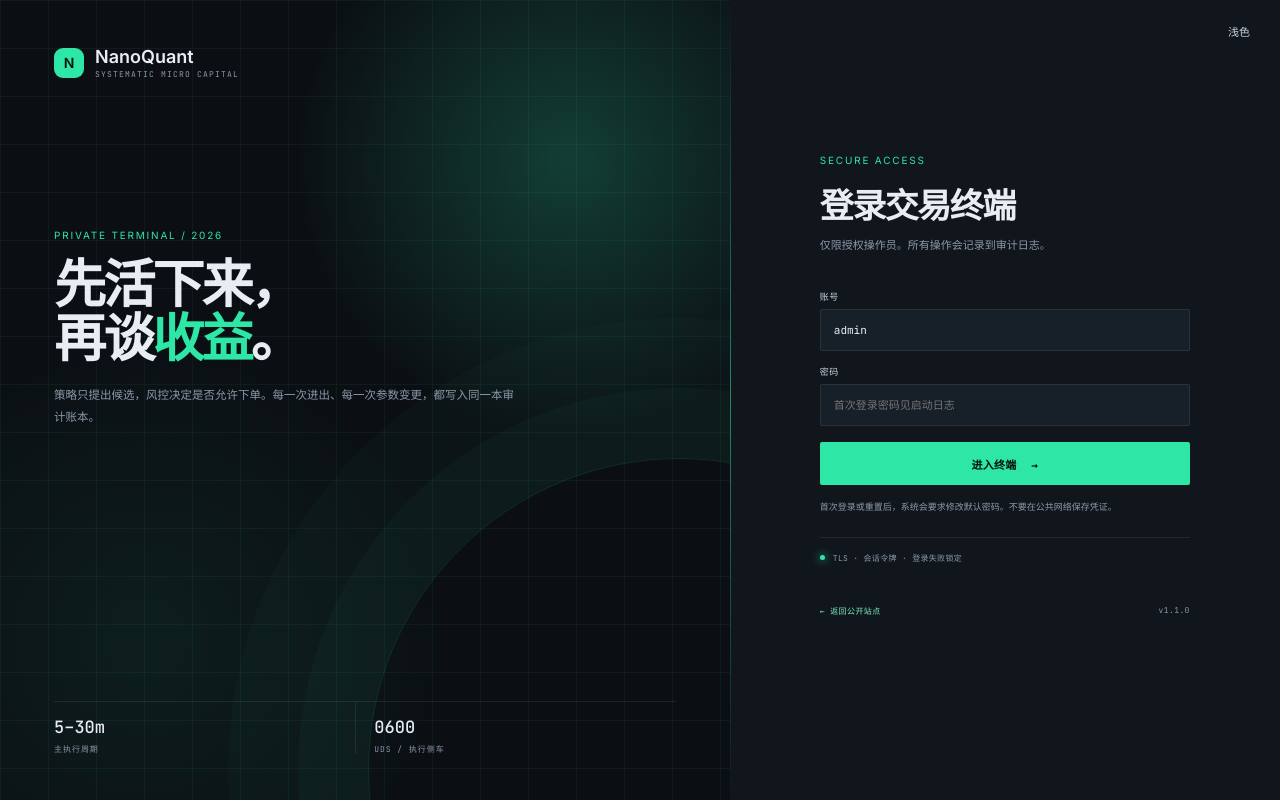
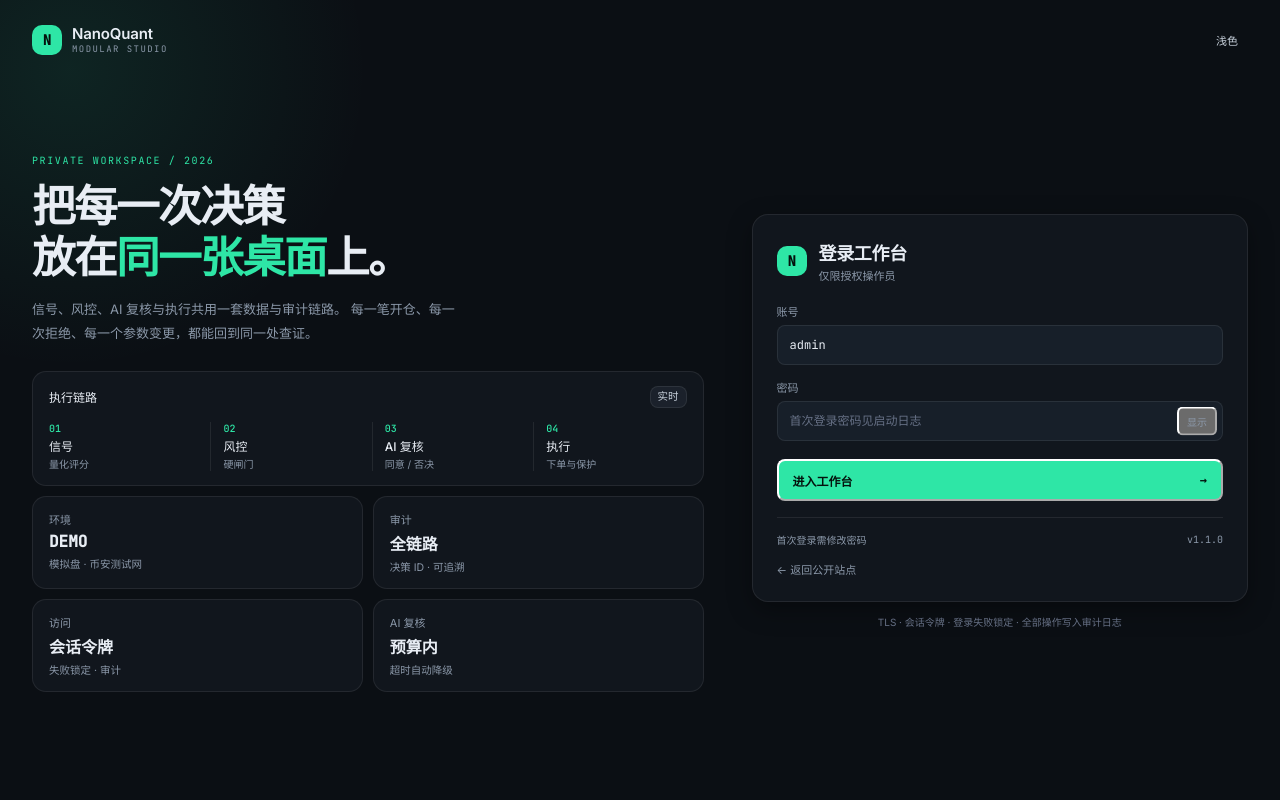
Before and after one commit to qiuyuec-qyacgcom/nanoquant, a Vue app in the folder frontend/: page /#/login in a window 1280 px wide. Built offline with nearby package versions, Linux system fonts and the light colour scheme.

Commit message:
[UI] feat(web): 登录页重构为工作台入口

```diff
--- a/frontend/src/views/LoginView.vue
+++ b/frontend/src/views/LoginView.vue
@@ -15,6 +15,14 @@ const username = ref('admin')
 const password = ref('')
 const loading = ref(false)
 const error = ref('')
+const showPassword = ref(false)
+
+const flow = [
+  { k: '01', title: '信号', desc: '量化评分' },
+  { k: '02', title: '风控', desc: '硬闸门' },
+  { k: '03', title: 'AI 复核', desc: '同意 / 否决' },
+  { k: '04', title: '执行', desc: '下单与保护' },
+]
 
 async function submit() {
   if (loading.value) return
@@ -33,411 +41,430 @@ async function submit() {
 </script>
 
 <template>
-  <div class="login-page">
-    <button class="login-theme btn btn-sm btn-ghost" type="button" @click="toggleTheme">
+  <div class="gate">
+    <header class="gate-head">
+      <div class="gate-brand">
+        <span class="gate-mark">N</span>
+        <div>
+          <b>NanoQuant</b>
+          <small>MODULAR STUDIO</small>
+        </div>
+      </div>
+      <button class="btn btn-sm btn-ghost" type="button" @click="toggleTheme">
         {{ theme === 'dark' ? '浅色' : '深色' }}
       </button>
-    <section class="login-visual">
-      <div class="login-brand">
-        <div class="brand-mark">N</div>
+    </header>
+
+    <main class="gate-main">
+      <section class="gate-copy">
+        <span class="eyebrow">PRIVATE WORKSPACE / 2026</span>
+        <h1>把每一次决策<br />放在<em>同一张桌面</em>上。</h1>
+        <p class="gate-lead">
+          信号、风控、AI 复核与执行共用一套数据与审计链路。
+          每一笔开仓、每一次拒绝、每一个参数变更，都能回到同一处查证。
+        </p>
+
+        <div class="bento">
+          <article class="bcard wide">
+            <div class="bcard-head">
+              <span>执行链路</span>
+              <span class="tag tag-dim">实时</span>
+            </div>
+            <div class="flow">
+              <div v-for="step in flow" :key="step.k" class="flow-step">
+                <b>{{ step.k }}</b>
+                <span>{{ step.title }}</span>
+                <small>{{ step.desc }}</small>
+              </div>
+            </div>
+          </article>
+
+          <article class="bcard">
+            <span class="bcard-k">环境</span>
+            <b class="bcard-v">DEMO</b>
+            <span class="bcard-s">模拟盘 · 币安测试网</span>
+          </article>
+          <article class="bcard">
+            <span class="bcard-k">审计</span>
+            <b class="bcard-v">全链路</b>
+            <span class="bcard-s">决策 ID · 可追溯</span>
+          </article>
+          <article class="bcard">
+            <span class="bcard-k">访问</span>
+            <b class="bcard-v">会话令牌</b>
+            <span class="bcard-s">失败锁定 · 审计</span>
+          </article>
+          <article class="bcard">
+            <span class="bcard-k">AI 复核</span>
+            <b class="bcard-v">预算内</b>
+            <span class="bcard-s">超时自动降级</span>
+          </article>
+        </div>
+      </section>
+
+      <section class="gate-auth">
+        <div class="auth-card">
+          <div class="auth-head">
+            <span class="auth-mark">N</span>
             <div>
-          <div class="login-brand-name">NanoQuant</div>
-          <div class="login-brand-sub">systematic micro capital</div>
+              <h2>登录工作台</h2>
+              <p>仅限授权操作员</p>
             </div>
           </div>
 
-      <div class="login-quote">
-        <div class="eyebrow">PRIVATE TERMINAL / 2026</div>
-        <h1>先活下来，<br />再谈<em>收益</em>。</h1>
-        <p>策略只提出候选，风控决定是否允许下单。每一次进出、每一次参数变更，都写入同一本审计账本。</p>
-      </div>
+          <form @submit.prevent="submit">
+            <label class="auth-label" for="login-user">账号</label>
+            <input
+              id="login-user"
+              v-model="username"
+              class="auth-input mono"
+              autocomplete="username"
+              spellcheck="false"
+            />
 
-      <div class="login-stats">
-        <div><b>5–30m</b><span>主执行周期</span></div>
-        <div><b>0600</b><span>UDS / 执行侧车</span></div>
-      </div>
-    </section>
-
-    <section class="login-panel">
-      <div class="login-form">
-        <div class="eyebrow">SECURE ACCESS</div>
-        <h2>登录交易终端</h2>
-        <p class="login-lead">仅限授权操作员。所有操作会记录到审计日志。</p>
-
-        <form @submit.prevent="submit">
-          <label class="login-label" for="login-user">账号</label>
-          <input id="login-user" v-model="username" class="login-input mono" autocomplete="username" />
-
-          <label class="login-label" for="login-password">密码</label>
+            <label class="auth-label" for="login-password">密码</label>
+            <div class="auth-secret">
               <input
                 id="login-password"
                 v-model="password"
-            type="password"
-            class="login-input mono"
+                :type="showPassword ? 'text' : 'password'"
+                class="auth-input mono"
                 autocomplete="current-password"
                 placeholder="首次登录密码见启动日志"
               />
+              <button class="auth-eye" type="button" @click="showPassword = !showPassword">
+                {{ showPassword ? '隐藏' : '显示' }}
+              </button>
+            </div>
 
-          <div v-if="error" class="login-error">{{ error }}</div>
-          <button class="login-submit" type="submit" :disabled="loading">
-            {{ loading ? '验证中…' : '进入终端' }} <span>→</span>
+            <div v-if="error" class="auth-error">{{ error }}</div>
+
+            <button class="auth-submit" type="submit" :disabled="loading">
+              {{ loading ? '验证中…' : '进入工作台' }}
+              <span aria-hidden="true">→</span>
             </button>
           </form>
 
-        <div class="login-hint">
-          首次登录或重置后，系统会要求修改默认密码。不要在公共网络保存凭证。
-        </div>
-        <div class="login-security"><i></i> TLS · 会话令牌 · 登录失败锁定</div>
-        <div class="login-links">
-          <router-link to="/">← 返回公开站点</router-link>
+          <div class="auth-meta">
+            <span>首次登录需修改密码</span>
             <span>v1.1.0</span>
           </div>
+          <router-link to="/" class="auth-back">← 返回公开站点</router-link>
         </div>
+        <p class="auth-foot">TLS · 会话令牌 · 登录失败锁定 · 全部操作写入审计日志</p>
       </section>
+    </main>
   </div>
 </template>
 
 <style scoped>
-.login-page {
+.gate {
   position: relative;
+  display: flex;
+  flex-direction: column;
   min-height: 100vh;
-  display: grid;
-  grid-template-columns: 57% 43%;
-  background: var(--bg);
+  max-width: 1280px;
+  margin: 0 auto;
+  padding: 24px 32px 28px;
   color: var(--text);
   overflow: hidden;
 }
 
-.login-theme {
+.gate::before {
+  content: '';
   position: absolute;
-  top: 18px;
-  right: 20px;
-  z-index: 5;
+  inset: -240px 40% auto -240px;
+  width: 620px;
+  height: 620px;
+  border-radius: 50%;
+  background: radial-gradient(circle, color-mix(in srgb, var(--accent) 10%, transparent), transparent 68%);
+  pointer-events: none;
 }
 
-.login-visual {
+.gate-head {
   position: relative;
-  padding: 46px 54px;
-  background:
-    radial-gradient(circle at 78% 20%, color-mix(in srgb, var(--accent) 22%, transparent), transparent 32%),
-    radial-gradient(circle at 20% 80%, color-mix(in srgb, var(--accent) 7%, transparent), transparent 35%),
-    var(--bg);
-  overflow: hidden;
+  z-index: 1;
+  display: flex;
+  align-items: center;
+  justify-content: space-between;
+  gap: 16px;
 }
 
-.login-visual::before {
-  content: '';
-  position: absolute;
-  inset: 0;
-  background-image: linear-gradient(color-mix(in srgb, var(--accent) 6%, transparent) 1px, transparent 1px),
-    linear-gradient(90deg, color-mix(in srgb, var(--accent) 6%, transparent) 1px, transparent 1px);
-  background-size: 48px 48px;
+.gate-brand {
+  display: flex;
+  align-items: center;
+  gap: 10px;
+}
+.gate-mark,
+.auth-mark {
+  display: grid;
+  place-items: center;
+  width: 30px;
+  height: 30px;
+  border-radius: var(--r-md);
+  background: var(--accent);
+  color: var(--on-accent);
+  font-family: var(--mono);
+  font-size: 14px;
+  font-weight: 600;
+}
+.gate-brand b {
+  display: block;
+  font-size: 15px;
+  font-weight: 600;
+  letter-spacing: -0.01em;
+}
+.gate-brand small {
+  display: block;
+  color: var(--muted);
+  font-family: var(--mono);
+  font-size: 9px;
+  letter-spacing: 0.16em;
 }
 
-.login-visual::after {
-  content: '';
-  position: absolute;
-  right: -260px;
-  bottom: -280px;
-  width: 620px;
-  height: 620px;
-  border: 1px solid color-mix(in srgb, var(--accent) 14%, transparent);
-  border-radius: 50%;
-  box-shadow: 0 0 0 70px color-mix(in srgb, var(--accent) 3%, transparent),
-    0 0 0 140px color-mix(in srgb, var(--accent) 2%, transparent);
+.gate-main {
+  position: relative;
+  z-index: 1;
+  flex: 1;
+  display: grid;
+  grid-template-columns: minmax(0, 1.15fr) minmax(360px, 0.85fr);
+  align-items: center;
+  gap: 48px;
+  padding: 40px 0 24px;
 }
 
-.login-brand,
-.login-quote,
-.login-stats {
-  position: relative;
-  z-index: 1;
+.gate-copy { min-width: 0; }
+.eyebrow {
+  color: var(--accent);
+  font-family: var(--mono);
+  font-size: 10px;
+  letter-spacing: 0.16em;
+}
+.gate-copy h1 {
+  margin: 14px 0 0;
+  font-size: clamp(30px, 3.4vw, 44px);
+  line-height: 1.16;
+  font-weight: 600;
+  letter-spacing: -0.035em;
+}
+.gate-copy h1 em {
+  font-style: normal;
+  color: var(--accent);
+}
+.gate-lead {
+  max-width: 52ch;
+  margin: 16px 0 0;
+  color: var(--muted);
+  font-size: 13px;
+  line-height: 1.8;
 }
 
-.login-brand {
+.bento {
+  display: grid;
+  grid-template-columns: repeat(2, minmax(0, 1fr));
+  gap: 10px;
+  margin-top: 26px;
+}
+.bcard {
+  display: flex;
+  flex-direction: column;
+  gap: 4px;
+  min-width: 0;
+  padding: 14px 16px;
+  background: var(--panel);
+  border: 1px solid var(--line);
+  border-radius: var(--r-lg);
+}
+.bcard.wide { grid-column: span 2; }
+.bcard-head {
   display: flex;
   align-items: center;
-  gap: 11px;
+  justify-content: space-between;
+  gap: 8px;
+  margin-bottom: 10px;
+  font-size: 12px;
+  font-weight: 500;
+}
+.bcard-k {
+  color: var(--muted);
+  font-size: 11px;
+}
+.bcard-v {
+  font-family: var(--mono);
+  font-size: 16px;
+  font-weight: 600;
+  font-variant-numeric: tabular-nums;
+}
+.bcard-s {
+  color: var(--muted);
+  font-size: 10.5px;
 }
 
-.login-brand .brand-mark {
-  width: 30px;
-  height: 30px;
-  font-size: 14px;
+.flow {
+  display: grid;
+  grid-template-columns: repeat(4, minmax(0, 1fr));
+  gap: 8px;
+}
+.flow-step {
+  position: relative;
+  display: flex;
+  flex-direction: column;
+  gap: 2px;
+  padding-left: 12px;
+  border-left: 1px solid var(--line);
+}
+.flow-step:first-child { border-left: 0; padding-left: 0; }
+.flow-step b {
+  color: var(--accent);
+  font-family: var(--mono);
+  font-size: 10px;
+  font-weight: 500;
+}
+.flow-step span { font-size: 12px; font-weight: 500; }
+.flow-step small { color: var(--muted); font-size: 10px; }
+
+.gate-auth { min-width: 0; }
+
+.auth-card {
+  padding: 24px;
+  background: var(--panel);
+  border: 1px solid var(--line);
+  border-radius: 16px;
+  box-shadow: var(--shadow-2);
+}
+.auth-head {
+  display: flex;
+  align-items: center;
+  gap: 12px;
+  margin-bottom: 20px;
+}
+.auth-head h2 {
+  margin: 0;
+  font-size: 18px;
+  font-weight: 600;
+  letter-spacing: -0.02em;
+}
+.auth-head p {
+  margin: 2px 0 0;
+  color: var(--muted);
+  font-size: 11px;
 }
 
-.login-brand-name {
-  font-family: var(--sans);
-  font-size: 18px;
-  font-weight: 600;
+.auth-label {
+  display: block;
+  margin: 14px 0 6px;
+  color: var(--muted);
+  font-size: 11px;
+}
+.auth-input {
+  width: 100%;
+  height: 40px;
+  padding: 0 12px;
+  background: var(--panel-2);
+  border: 1px solid var(--line);
+  border-radius: var(--r-sm);
+  color: var(--text);
+  font-size: 12px;
+  outline: none;
+}
+.auth-input::placeholder { color: var(--dim); }
+.auth-input:focus {
+  border-color: var(--accent);
+  box-shadow: var(--focus-ring);
 }
 
-.login-brand-sub {
+.auth-secret { position: relative; }
+.auth-secret .auth-input { padding-right: 58px; }
+.auth-eye {
+  position: absolute;
+  top: 50%;
+  right: 6px;
+  transform: translateY(-50%);
+  padding: 5px 8px;
+  border-radius: 6px;
   color: var(--muted);
-  font-family: var(--mono);
-  font-size: 8px;
-  letter-spacing: 0.15em;
-  text-transform: uppercase;
-  margin-top: 2px;
+  font-size: 10px;
 }
+.auth-eye:hover { color: var(--text); background: var(--panel-3); }
 
-.login-quote {
-  margin-top: 150px;
-  max-width: 560px;
-}
-
-.login-quote .eyebrow {
-  color: var(--accent);
-  font-size: 10px;
-  letter-spacing: 0.18em;
-}
-
-.login-quote h1 {
-  margin: 17px 0 0;
-  font-family: var(--sans);
-  font-size: 52px;
-  line-height: 1.04;
-  font-weight: 600;
-  letter-spacing: -0.055em;
-}
-
-.login-quote h1 em {
-  color: var(--accent);
-  font-style: normal;
-}
-
-.login-quote p {
-  max-width: 460px;
-  margin: 19px 0 0;
-  color: var(--muted);
-  font-size: 11.5px;
-  line-height: 1.9;
-}
-
-.login-stats {
-  position: absolute;
-  left: 54px;
-  right: 54px;
-  bottom: 46px;
-  display: flex;
-  border-top: 1px solid var(--line);
-}
-
-.login-stats > div {
-  flex: 1;
-  padding: 14px 0 0 18px;
-  border-left: 1px solid var(--line);
-}
-
-.login-stats > div:first-child {
-  border-left: 0;
-  padding-left: 0;
-}
-
-.login-stats b {
-  display: block;
-  font-family: var(--mono);
-  font-size: 17px;
-  font-weight: 500;
-  color: var(--text);
-}
-
-.login-stats span {
-  display: block;
-  margin-top: 5px;
-  color: var(--muted);
-  font-family: var(--mono);
-  font-size: 8px;
-  letter-spacing: 0.12em;
-  text-transform: uppercase;
-}
-
-.login-panel {
-  position: relative;
-  display: flex;
-  align-items: center;
-  justify-content: center;
-  padding: 60px 80px;
-  background: var(--panel);
-  color: var(--text);
-}
-
-.login-panel::before {
-  content: '';
-  position: absolute;
-  left: 0;
-  top: 0;
-  bottom: 0;
-  width: 1px;
-  background: linear-gradient(180deg, transparent, var(--accent), transparent);
-  opacity: 0.55;
-}
-
-.login-form {
-  width: 100%;
-  max-width: 370px;
-  margin-top: -30px;
-}
-
-.login-form .eyebrow {
-  color: var(--accent);
-  font-size: 10px;
-  letter-spacing: 0.18em;
-}
-
-.login-form h2 {
-  margin: 13px 0 0;
-  font-family: var(--sans);
-  font-size: 34px;
-  font-weight: 600;
-  letter-spacing: -0.045em;
-}
-
-.login-lead {
-  color: var(--muted);
-  font-size: 11px;
-  margin: 8px 0 0;
-}
-
-.login-form form {
-  display: grid;
-  gap: 6px;
-  margin-top: 30px;
-}
-
-.login-label {
-  color: var(--text-dim);
-  font-family: var(--mono);
-  font-size: 9px;
-  letter-spacing: 0.05em;
-  margin-top: 8px;
-  text-transform: uppercase;
-}
-
-.login-input {
-  width: 100%;
-  height: 42px;
-  padding: 0 13px;
-  border: 1px solid var(--line);
-  border-radius: 2px;
-  background: var(--panel-2);
-  color: var(--text);
-  font-size: 11px;
-  outline: none;
-}
-
-.login-input:focus {
-  border-color: var(--accent);
-  box-shadow: 0 0 0 3px color-mix(in srgb, var(--accent) 14%, transparent);
-}
-
-.login-error {
-  margin-top: 10px;
-  padding: 8px 10px;
+.auth-error {
+  margin-top: 12px;
+  padding: 9px 11px;
   border: 1px solid var(--down);
+  border-radius: var(--r-sm);
   background: var(--down-soft);
   color: var(--down);
   font-size: 11px;
 }
 
-.login-submit {
+.auth-submit {
+  display: flex;
+  align-items: center;
+  justify-content: space-between;
   width: 100%;
-  height: 43px;
-  margin-top: 10px;
-  border: 0;
-  border-radius: 2px;
+  height: 42px;
+  margin-top: 18px;
+  padding: 0 14px;
+  border-radius: var(--r-sm);
   background: var(--accent);
   color: var(--on-accent);
-  font-family: var(--mono);
-  font-size: 11px;
-  font-weight: 700;
-  letter-spacing: 0.02em;
+  font-size: 12px;
+  font-weight: 600;
+  transition: filter var(--dur-1) var(--ease);
 }
+.auth-submit:hover:not(:disabled) { filter: brightness(1.05); }
+.auth-submit:disabled { opacity: 0.6; cursor: wait; }
+.auth-submit span { font-family: var(--mono); }
 
-.login-submit span {
-  color: var(--on-accent);
-  margin-left: 8px;
-}
-
-.login-submit:disabled {
-  opacity: 0.6;
-}
-
-.login-hint {
-  color: var(--muted);
-  font-size: 9px;
-  line-height: 1.7;
-  margin-top: 14px;
-}
-
-.login-security {
+.auth-meta {
   display: flex;
   align-items: center;
-  gap: 8px;
-  margin-top: 22px;
+  justify-content: space-between;
+  gap: 12px;
+  margin-top: 16px;
   padding-top: 14px;
   border-top: 1px solid var(--line);
   color: var(--muted);
   font-family: var(--mono);
-  font-size: 8px;
-  letter-spacing: 0.04em;
+  font-size: 10px;
+}
+.auth-back {
+  display: inline-block;
+  margin-top: 14px;
+  color: var(--muted);
+  font-size: 11px;
+}
+.auth-back:hover { color: var(--text); }
+.auth-foot {
+  margin: 12px 0 0;
+  color: var(--dim);
+  font-size: 10px;
+  text-align: center;
 }
 
-.login-security i {
-  width: 5px;
-  height: 5px;
-  border-radius: 50%;
-  background: var(--up);
-  box-shadow: 0 0 8px var(--up);
+@media (max-width: 980px) {
+  .gate-main {
+    grid-template-columns: 1fr;
+    gap: 28px;
+    padding-top: 24px;
+  }
+  .gate-auth { order: -1; }
+  .gate-copy h1 { font-size: 30px; }
 }
 
-.login-links {
-  display: flex;
-  justify-content: space-between;
-  margin-top: 42px;
-  color: var(--muted);
-  font-family: var(--mono);
-  font-size: 8px;
-  letter-spacing: 0.05em;
+@media (max-width: 620px) {
+  .gate { padding: 16px; }
+  .gate-main { padding-top: 18px; }
+  .gate-copy h1 { font-size: 26px; }
+  .bento { grid-template-columns: 1fr; }
+  .bcard.wide { grid-column: auto; }
+  .flow { grid-template-columns: repeat(2, minmax(0, 1fr)); }
+  .flow-step:nth-child(3) { border-left: 0; padding-left: 0; }
+  .auth-card { padding: 20px; }
+  .gate-lead { font-size: 12px; }
 }
 
-.login-links a {
-  color: var(--accent-2);
-}
-
-@media (max-width: 900px) {
-  .login-page {
-    grid-template-columns: 1fr;
-    min-height: 100vh;
-  }
-
-  .login-visual {
-    min-height: 260px;
-    padding: 24px 24px 20px;
-  }
-
-  .login-quote {
-    margin-top: 34px;
-  }
-
-  .login-quote h1 {
-    font-size: 36px;
-  }
-
-  .login-quote p {
-    font-size: 10px;
-  }
-
-  .login-stats {
-    display: none;
-  }
-
-  .login-panel {
-    padding: 34px 24px 44px;
-  }
-
-  .login-form {
-    margin-top: 0;
-  }
+@media (prefers-reduced-motion: reduce) {
+  .auth-submit { transition: none; }
 }
 </style>
```
Also changed, not shown: frontend/src/styles/main.css (+0 -15 lines). Lines whose indentation alone changed are shown as unchanged.
